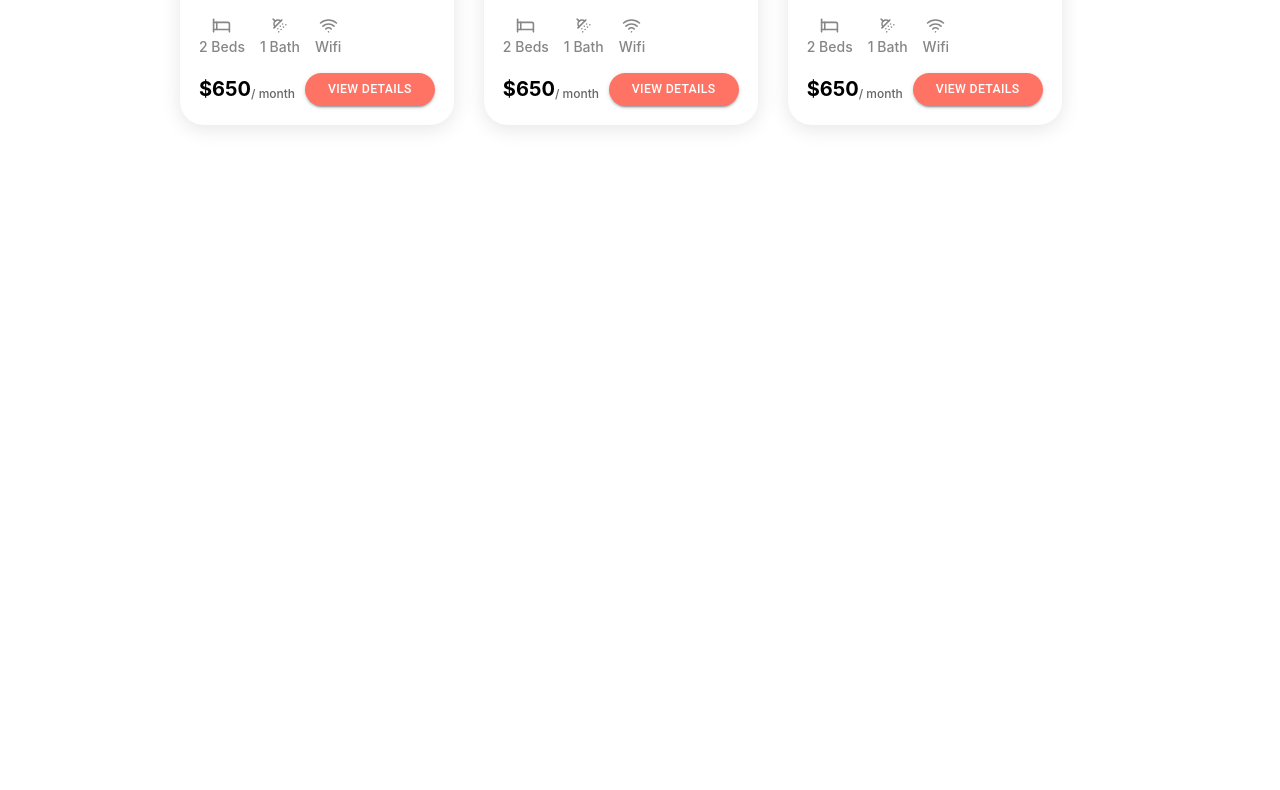
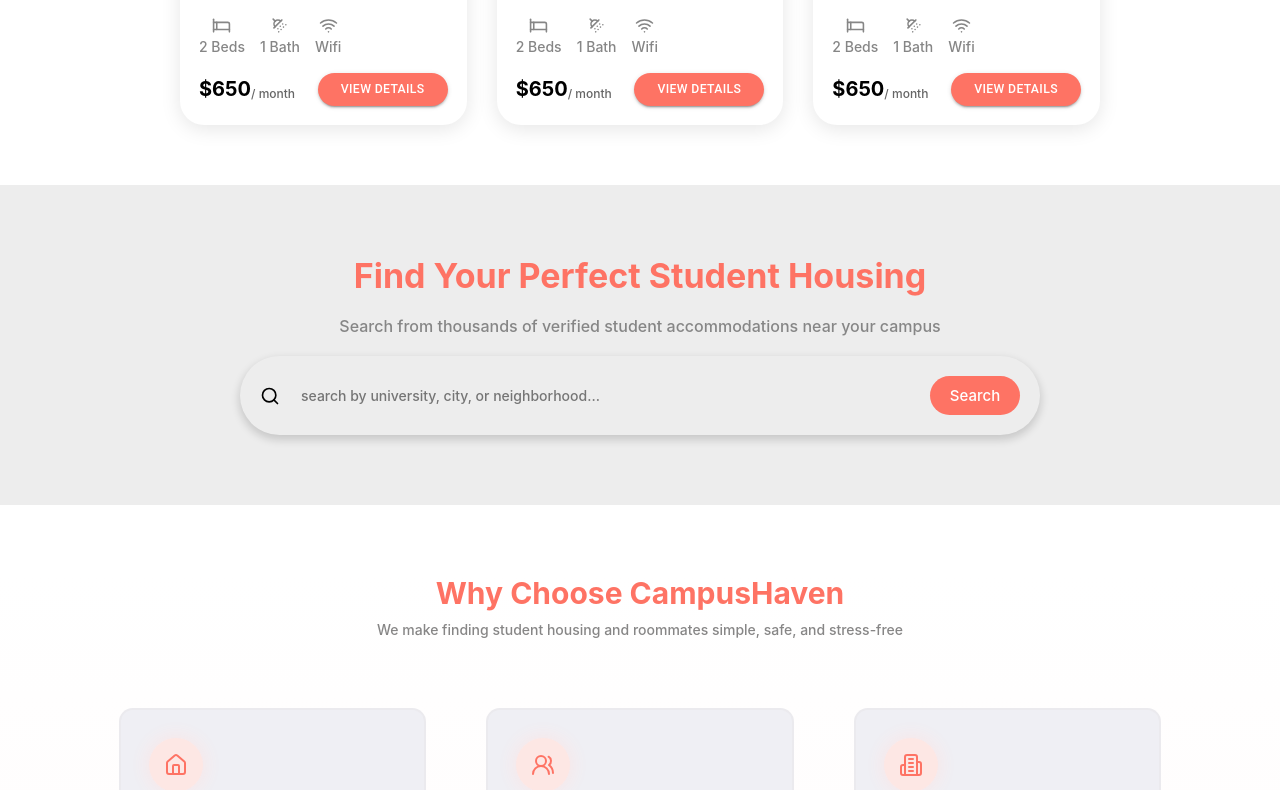
Before and after one commit to Maymasi/coloc-location-app, a React (Vite) app: page / in a window 1280 px wide. Shown: the part 2010-2800 px from the top of the page. Before the commit the page ends 2195 px from the top, so only its background shows below. Built offline with nearby package versions, Linux system fonts and the light colour scheme.

Commit message:
finish WhyChose Part

```diff
--- a/src/assets/styles/styleHome.css
+++ b/src/assets/styles/styleHome.css
@@ -100,7 +100,7 @@
 #root{
     margin: 0 !important;
     padding: 0 !important;
-    max-width: 97vw !important;
+    max-width: None !important;
 }
 .slide{
     display: flex;
@@ -503,3 +503,75 @@
 .starTopRight:hover{
     background-color: white;
 }
+.searchBar{
+    display: flex;
+    justify-content: space-between;
+    align-items: center;
+    width: 800px;
+    box-shadow: 0px 4px 9px 1px rgba(0, 0, 0, 0.156);
+    padding: 20px;
+    border-radius: 9999px;
+}
+.inputSearch:hover {
+    border: none;
+    outline: none;
+    background: transparent;
+    box-shadow: none;
+
+}
+.inputSearch {
+    border: none;
+    outline: none;
+    background: transparent;
+    /* color: #ededed; */
+}
+.searchBtn{
+    transition: transform 0.3s ease;
+}
+.searchBtn:hover{
+    transform: scale(1.05);
+}
+/* WhyChose Part */
+.card{
+    width: 24%;
+    display: flex;
+    flex-direction: column;
+    align-items: start;
+    gap: 10px;
+    border: 2px solid #dbd7d734;
+    padding: 25px;
+    border-radius: 14px;
+    transition: transform 300ms ease;
+    background-color: #efeff4
+}
+.card:hover{
+    transform: scale(1.05);
+}
+@keyframes float {
+    0% {
+        transform: translateY(0);
+    }
+    50% {
+        transform: translateY(-1mm);
+    }
+    100% {
+        transform: translateY(0);
+    }
+}
+.iconCard{
+    color: #fe7364;
+    background-color: #fde7e4;
+    padding: 15px;
+    border-radius: 9999px;
+    display: flex;
+    justify-content: center;
+    align-items: center;
+    position: relative;
+    box-shadow: 0 0 20px #fce4e4;
+    transition: all 300ms ease;
+    transform-origin: center;
+    animation: float 2s ease-in-out infinite;
+}
+.card .descripProcessCard{
+    text-align: start;
+}
--- /dev/null
+++ b/src/components/home/FindStudent.jsx
@@ -0,0 +1,14 @@
+import { Search } from 'lucide-react';
+export default function FindStudent(){
+    return(
+        <div style={{display:"flex",flexDirection:"column",height:"40vh",justifyContent:"center",gap:"20px",alignItems:"center",backgroundColor:"#ededed",padding:"100px 0px"}}>
+            <div style={{color:"#fe7364",fontSize:"34px",fontWeight:"650"}}>Find Your Perfect Student Housing</div>
+            <div style={{fontSize:"16px",color:"#868686"}}>Search from thousands of verified student accommodations near your campus</div>
+            <div className="searchBar">
+                <Search size={"20px"}/>
+                <input className='inputSearch' style={{border:"none",width:"80%"}} placeholder='search by university, city, or neighborhood...' type="text" />
+                <button className='searchBtn' style={{border:"none",backgroundColor:"#fe7364",color:"white",padding:"10px",width:"90px",borderRadius:"9999px",fontSize:"15px"}}>Search</button>
+            </div>
+        </div>
+    );
+}
--- /dev/null
+++ b/src/components/home/WhyChose.jsx
@@ -0,0 +1,33 @@
+import { House,UsersRound,Building2  } from 'lucide-react';
+
+export default function WhyChose(){
+    return (
+        <div style={{display:"flex",flexDirection:"column",justifyContent:"center",alignItems:"center",gap:"10px",background:"linear-gradient(to bottom,rgb(255, 255, 255),rgb(255, 252, 252))",margin:"70px 0px"}}>
+            <div className="bigTitle">Why Choose CampusHaven</div>
+            <div className="shortDescrip">We make finding student housing and roommates simple, safe, and stress-free</div>
+            <div className="cards">
+                <div className="card">
+                    <div className="iconCard">
+                        <House/>
+                    </div>
+                    <div className="titleProcessCard">Verified Listings</div>
+                    <div className="descripProcessCard">All properties are thoroughly verified to ensure quality, safety, and accuracy of information.</div>
+                </div>
+                <div className="card">
+                    <div className="iconCard">
+                        <UsersRound/>
+                    </div>
+                    <div className="titleProcessCard">Roommate Matching</div>
+                    <div className="descripProcessCard">Our intelligent matching system helps you find compatible roommates based on lifestyle and preferences.</div>
+                </div>
+                <div className="card">
+                    <div className="iconCard">
+                        <Building2 />
+                    </div>
+                    <div className="titleProcessCard">Campus Proximity</div>
+                    <div className="descripProcessCard">Find housing options strategically located near educational institutions and student amenities.</div>
+                </div>
+            </div>
+        </div>
+    );
+}
--- a/src/pages/HomePage.jsx
+++ b/src/pages/HomePage.jsx
@@ -3,6 +3,8 @@
 import StatisiCard from "../components/home/StatistiCard";
 import SimpleProcess from "../components/home/SimpleProcess";
 import FeaturedProperties from "../components/home/FeaturedProperties";
+import FindStudent from "../components/home/FindStudent";
+import WhyChose from "../components/home/WhyChose";
 export default function HomePage(){
     return(
         <>
@@ -12,6 +14,8 @@
             <SimpleProcess/>
             <br/>
             <FeaturedProperties/>
+            <FindStudent/>
+            <WhyChose/>
         </>
     );
 }
```
